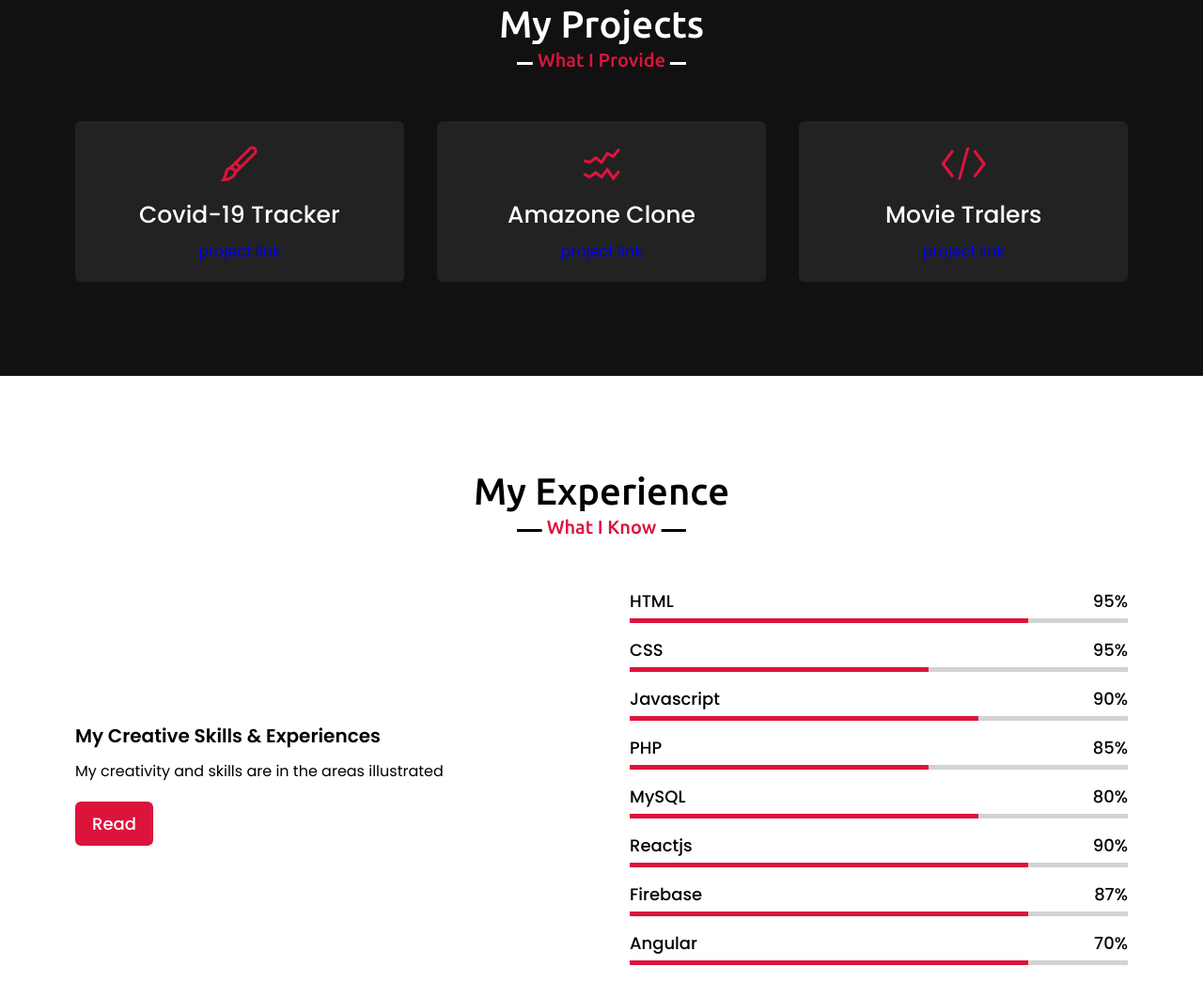
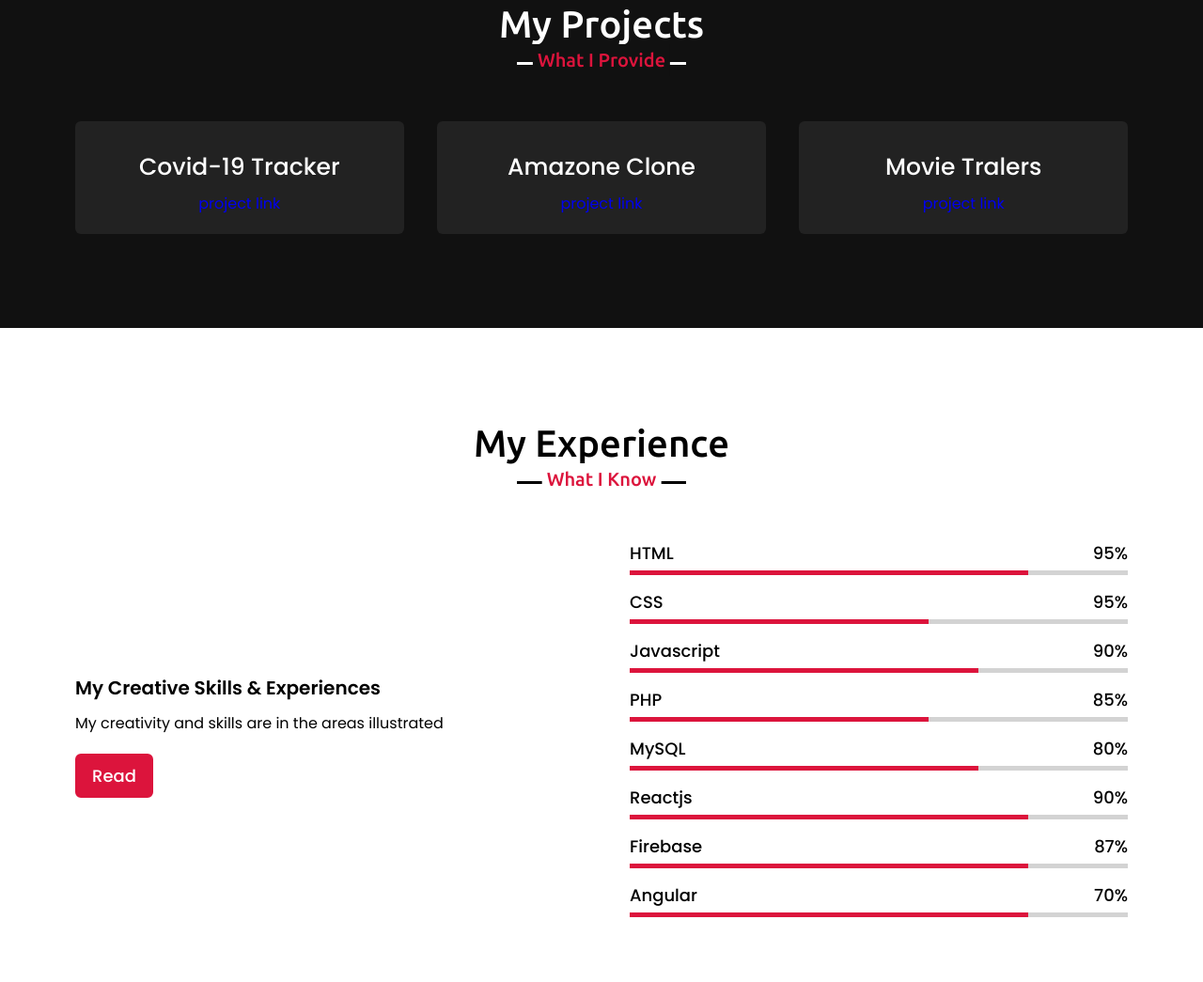
Before and after one commit to steveviko/portfolio, a plain HTML site: page index.html in a window 1280 px wide. Shown: the part 1390-2435 px from the top of the page at 94% size. Drawn offline with nearby package versions, Linux system fonts and the light colour scheme; a script that the page names is missing.

Commit message:
update ui

```diff
--- a/index.html
+++ b/index.html
@@ -68,21 +68,21 @@
             <div class="Serv-content">
                 <div class="card">
                     <div class="box">
-                        <i class="las la-paint-brush"></i>
+                        <!-- <i class="las "></i> -->
                         <div class="text">Covid-19 Tracker</div>
                         <p><a href="https://covid-19-tracker-e1fd5.web.app" >project link</a></p>
                     </div>
                 </div>
                 <div class="card">
                     <div class="box">
-                        <i class="las la-chart-line"></i>
+                        <!-- <i class="las la-chart-line"></i> -->
                         <div class="text">Amazone Clone</div>
                         <p><a href="https://priceless-austin-fc5e2d.netlify.app" >project link</a></p>
                     </div>
                 </div>
                 <div class="card">
                     <div class="box">
-                        <i class="las la-code"></i>
+                        <!-- <i class="las la-code"></i> -->
                         <div class="text">Movie Tralers</div>
                         <p><a href="https://flix-ee54c.web.app" >project link</a></p>
                     </div>
@@ -210,7 +210,7 @@
                     <p>If you would like any of the following services,Please get in Touch. Thank You.</p>
                     <div class="icons">
                         <div class="row">
-                            <i class="las la-user"></i>
+                            <i class="las la-phone"></i>
                             <div class="info">
                                 <div class="head">Tel</div>
                                 <div class="sub-title">+256 773 892 332</div>
```
